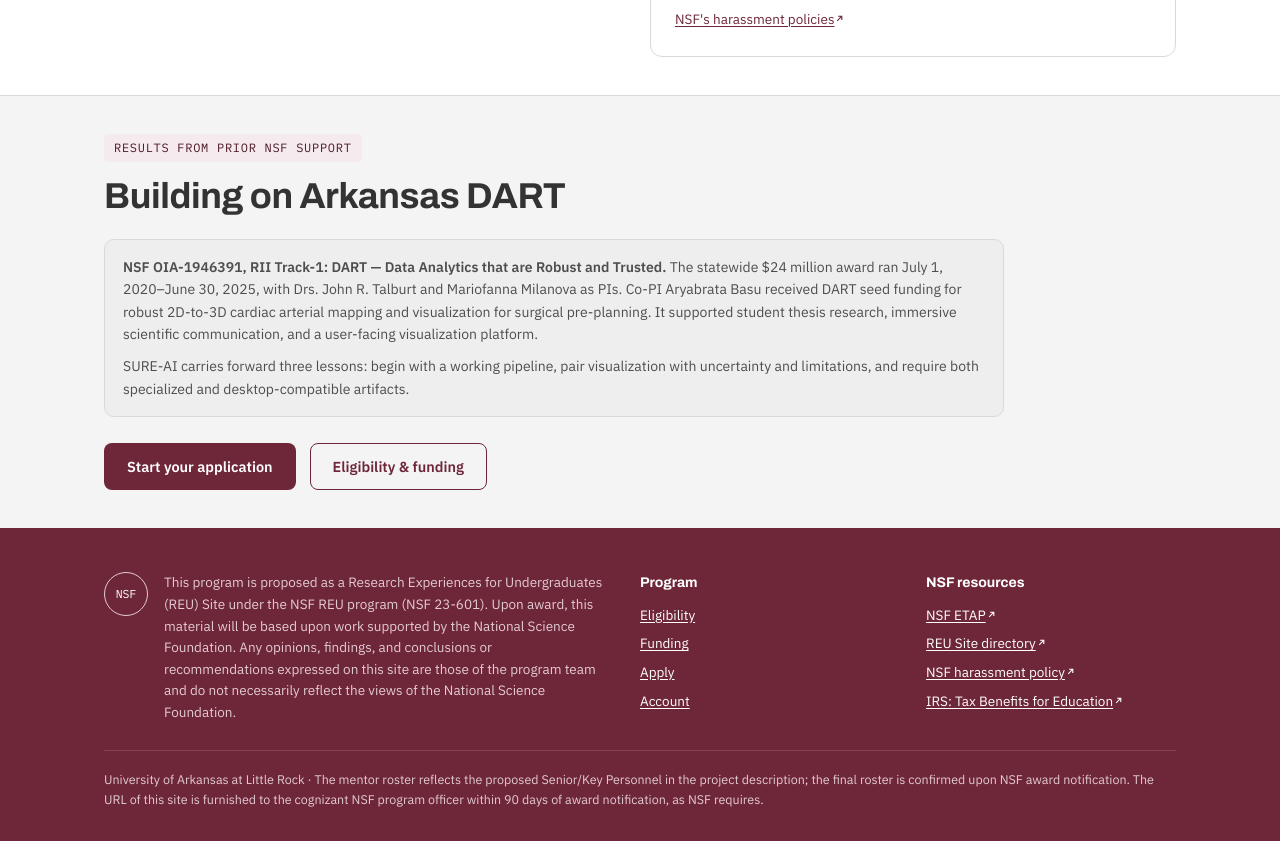
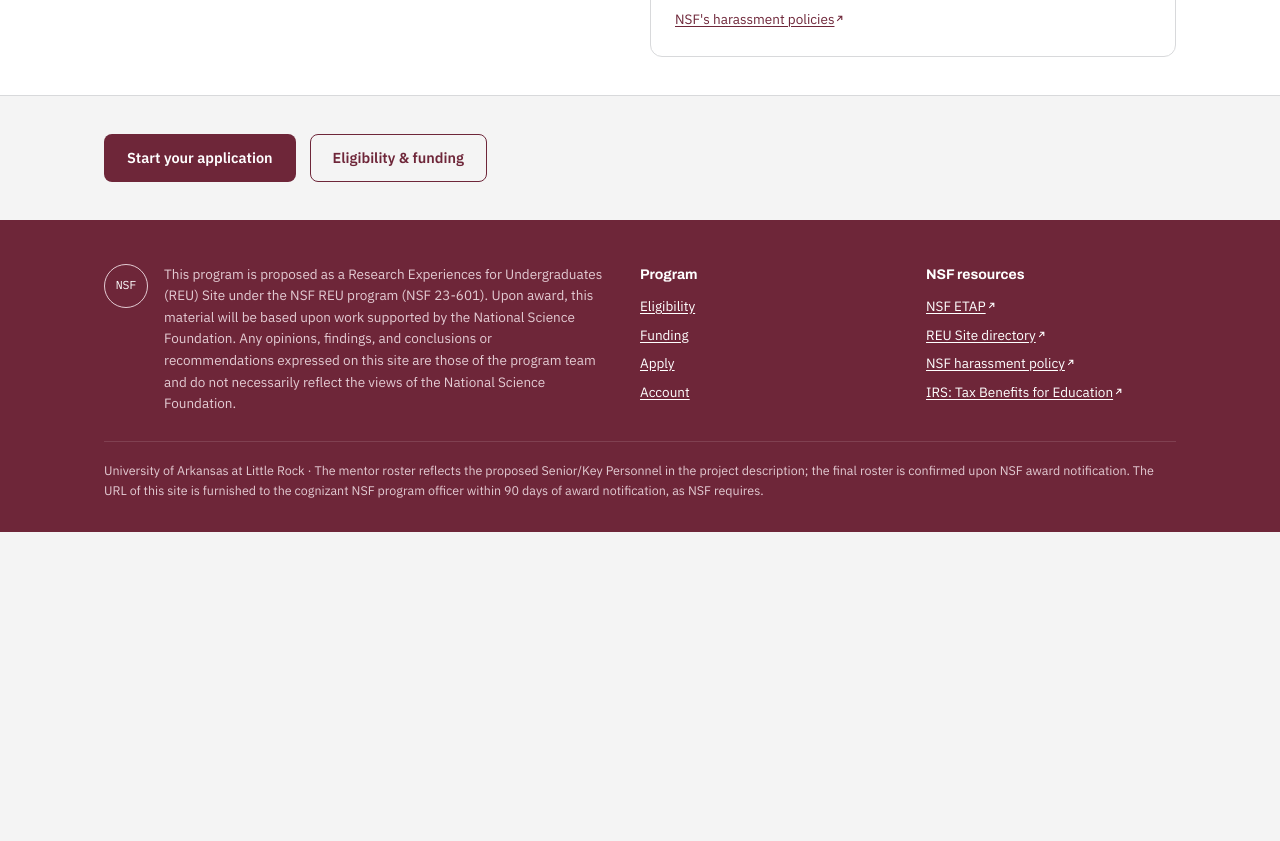
Before and after one commit to ahsanshahid-1/REU, a website: page public/research.html in a window 1280 px wide. Shown: the part 9980-10821 px from the top of the page. After the commit the page ends 10512 px from the top, so only its background shows below. Drawn offline with Linux system fonts and the light colour scheme.

Commit message:
Research: remove 'Results from Prior NSF Support' (DART) section; keep closing apply/eligibility CTA

```diff
--- a/public/research.html
+++ b/public/research.html
@@ -357,17 +357,9 @@
   </div>
 </section>
 
-<section id="prior">
+<section id="get-started">
   <div class="wrap">
-    <div class="sec-head">
-      <span class="eyebrow">Results from prior NSF support</span>
-      <h2>Building on Arkansas DART</h2>
-    </div>
-    <div class="callout" style="max-width:900px">
-      <p><strong>NSF OIA-1946391, RII Track-1: DART &mdash; Data Analytics that are Robust and Trusted.</strong> The statewide $24&nbsp;million award ran July 1, 2020&ndash;June 30, 2025, with Drs. John R. Talburt and Mariofanna Milanova as PIs. Co-PI Aryabrata Basu received DART seed funding for robust 2D-to-3D cardiac arterial mapping and visualization for surgical pre-planning. It supported student thesis research, immersive scientific communication, and a user-facing visualization platform.</p>
-      <p style="margin-top:10px">SURE-AI carries forward three lessons: begin with a working pipeline, pair visualization with uncertainty and limitations, and require both specialized and desktop-compatible artifacts.</p>
-    </div>
-    <div class="hero-ctas" style="margin-top:26px">
+    <div class="hero-ctas">
       <a class="btn btn-primary" href="/apply.html">Start your application</a>
       <a class="btn btn-secondary" href="/eligibility.html">Eligibility &amp; funding</a>
     </div>
```
